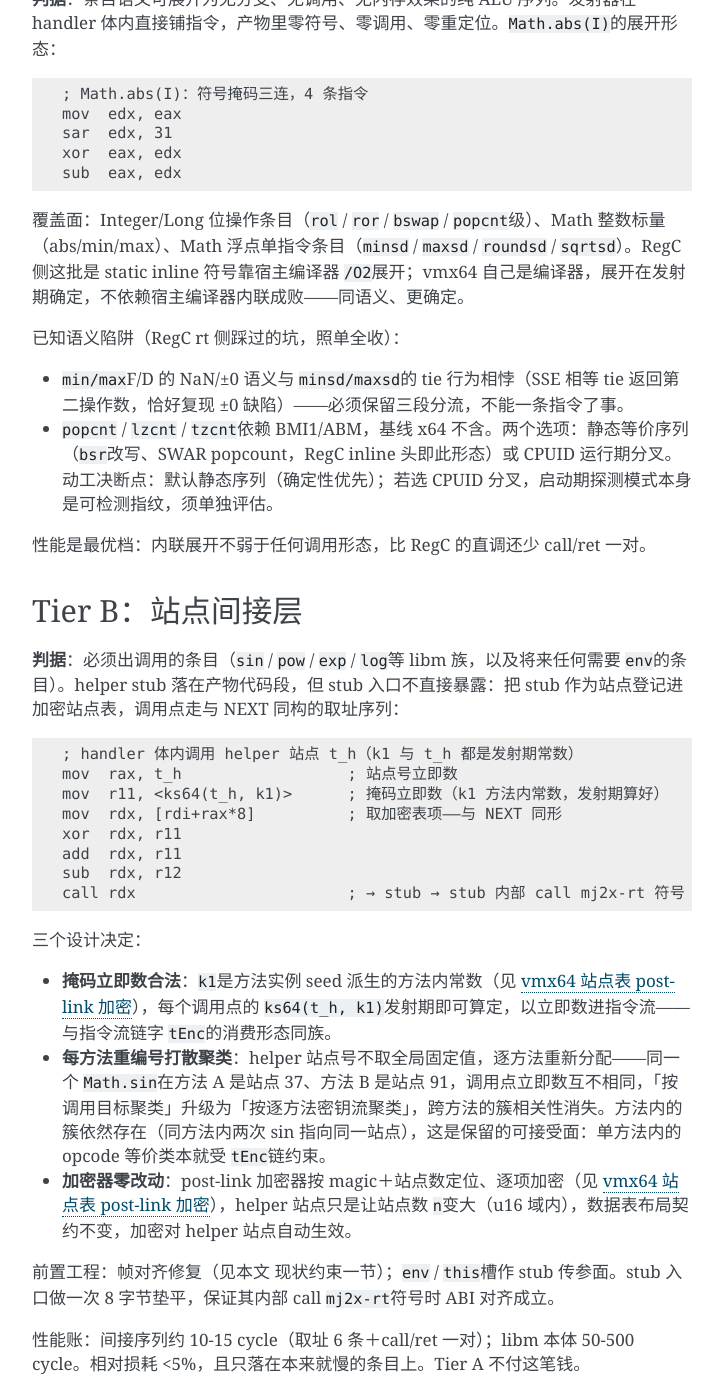
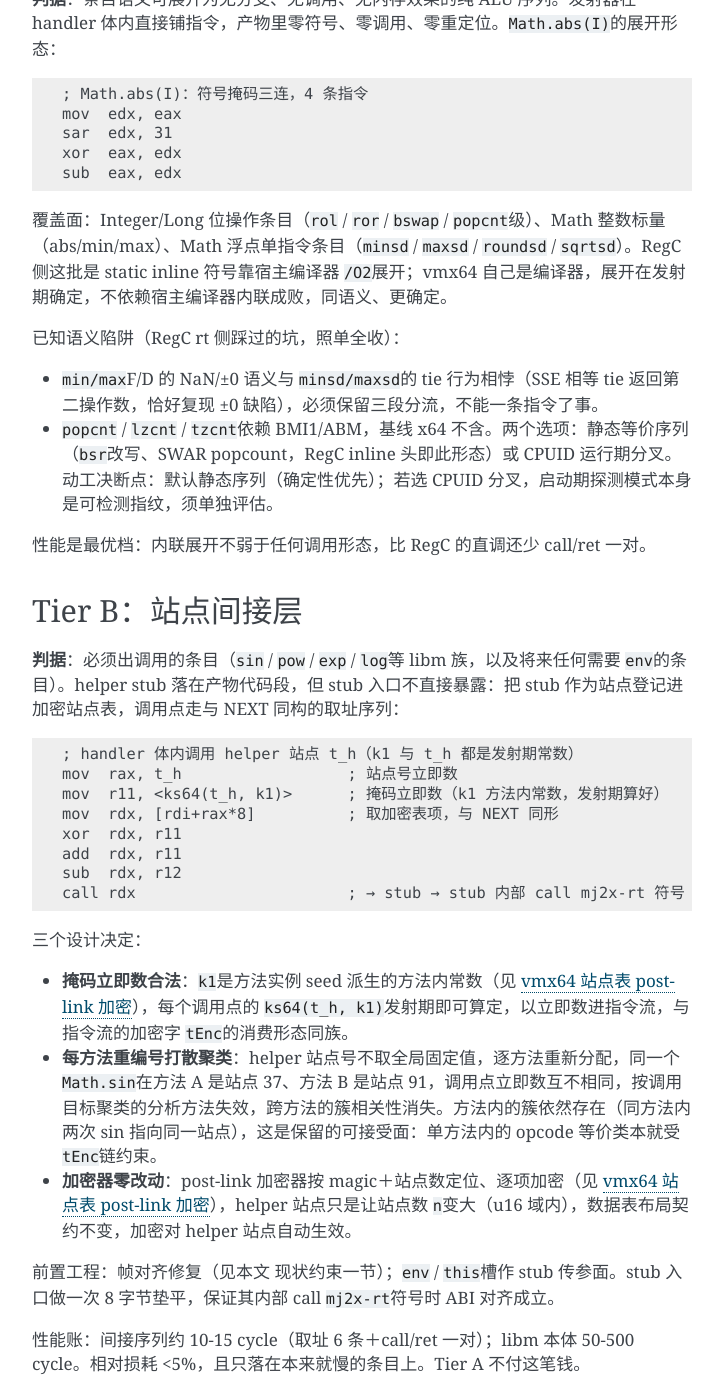
Before and after one commit to luiox/mj2x, a Sphinx documentation site: the page built from doc/techniques/vmx64-intrinsic-channel.rst, in a window 1280 px wide and 1400 px high, scrolled down 1709 px. Shown: the whole window, without its empty margins (388-1111 px from the left). Built offline with Sphinx 7.4.7, drawn with Linux system fonts in a browser that asks for light colours; some of the changed text lies outside the part shown.

Commit message:
docs: 清理 vmx64 intrinsic 通道篇残留的引号破折号与批次措辞
该篇是 techniques 子树清理清单的遗漏项，补同一套处理：去「」与破折号，对抗什么节名改防什么，链字改加密字，开关行的批次措辞改实现措辞。

```diff
--- a/doc/techniques/vmx64-intrinsic-channel.rst
+++ b/doc/techniques/vmx64-intrinsic-channel.rst
@@ -40,7 +40,7 @@ RegC 不在乎这两条，因为它的保护不在 opcode 层：方法入口本
 设计以这些现状事实为边界：
 
 - **handler 内无 call**\ ：Phase 1 的 23 op 全部纯寄存器算术，handler 体不产生任何调用指令；``env`` / ``this``\ 帧槽（``[rbp-0x40]`` / ``[rbp-0x48]``\ ）已为后续 C helper 预留，当前零消费方。
-- **帧不对齐**\ ：入口布局使 ``rsp mod 16 == 8``\ （发射器已有警告）。Win64 ABI 要求 call 点 ``rsp mod 16 == 0``\ ——Tier B 动工前必须修帧，这是既有欠账，不是本设计新增的成本。
+- **帧不对齐**\ ：入口布局使 ``rsp mod 16 == 8``\ （发射器已有警告）。Win64 ABI 要求 call 点 ``rsp mod 16 == 0``\ ，Tier B 动工前必须修帧，这是既有欠账，不是本设计新增的成本。
 - **注册表单源后端中立**\ ：``kEntries``\ 的对外投影（``RegCIntrinsicIdentity``\ ＋ ``builtinIntrinsicTable()``\ ）本就是后端中立设计，LLVM 已示范派生消费（``llvm_intrinsic_registry.cpp``\ ）。vmx64 派生同一投影，不读 ``llvmDirect``\ 位（那是 LLVM 侧的直调开关），按条目类别判层。
 - **vmx64 无 intrinsic 接线**\ ：``setUserIntrinsics``\ 在 vmx64 侧保持默认空实现，rt 挂载面（``embedded_rt.hpp``\ ）只随发 common 子集。Tier B 若接 ``mj2x-rt``\ 符号，扩挂载即可（该文件已预留注释位）。
 - **ExceptionCheck 表驱动**\ ：RegC 侧豁免与否由条目类别派生（``isPureRuntimeIntrinsic``\ ），不是逐条手写。vmx64 沿用表驱动语义：纯标量子集豁免，``precheck``\ 位透传，不另立规则。
@@ -58,11 +58,11 @@ Tier A：发射期内联层
    xor  eax, edx
    sub  eax, edx
 
-覆盖面：Integer/Long 位操作条目（``rol`` / ``ror`` / ``bswap`` / ``popcnt``\ 级）、Math 整数标量（abs/min/max）、Math 浮点单指令条目（``minsd`` / ``maxsd`` / ``roundsd`` / ``sqrtsd``\ ）。RegC 侧这批是 static inline 符号靠宿主编译器 ``/O2``\ 展开；vmx64 自己是编译器，展开在发射期确定，不依赖宿主编译器内联成败——同语义、更确定。
+覆盖面：Integer/Long 位操作条目（``rol`` / ``ror`` / ``bswap`` / ``popcnt``\ 级）、Math 整数标量（abs/min/max）、Math 浮点单指令条目（``minsd`` / ``maxsd`` / ``roundsd`` / ``sqrtsd``\ ）。RegC 侧这批是 static inline 符号靠宿主编译器 ``/O2``\ 展开；vmx64 自己是编译器，展开在发射期确定，不依赖宿主编译器内联成败，同语义、更确定。
 
 已知语义陷阱（RegC rt 侧踩过的坑，照单全收）：
 
-- ``min/max``\ F/D 的 NaN/±0 语义与 ``minsd/maxsd``\ 的 tie 行为相悖（SSE 相等 tie 返回第二操作数，恰好复现 ±0 缺陷）——必须保留三段分流，不能一条指令了事。
+- ``min/max``\ F/D 的 NaN/±0 语义与 ``minsd/maxsd``\ 的 tie 行为相悖（SSE 相等 tie 返回第二操作数，恰好复现 ±0 缺陷），必须保留三段分流，不能一条指令了事。
 - ``popcnt`` / ``lzcnt`` / ``tzcnt``\ 依赖 BMI1/ABM，基线 x64 不含。两个选项：静态等价序列（``bsr``\ 改写、SWAR popcount，RegC inline 头即此形态）或 CPUID 运行期分叉。动工决断点：默认静态序列（确定性优先）；若选 CPUID 分叉，启动期探测模式本身是可检测指纹，须单独评估。
 
 性能是最优档：内联展开不弱于任何调用形态，比 RegC 的直调还少 call/ret 一对。
@@ -77,7 +77,7 @@ Tier B：站点间接层
    ; handler 体内调用 helper 站点 t_h（k1 与 t_h 都是发射期常数）
    mov  rax, t_h                  ; 站点号立即数
    mov  r11, <ks64(t_h, k1)>      ; 掩码立即数（k1 方法内常数，发射期算好）
-   mov  rdx, [rdi+rax*8]          ; 取加密表项——与 NEXT 同形
+   mov  rdx, [rdi+rax*8]          ; 取加密表项，与 NEXT 同形
    xor  rdx, r11
    add  rdx, r11
    sub  rdx, r12
@@ -85,8 +85,8 @@ Tier B：站点间接层
 
 三个设计决定：
 
-- **掩码立即数合法**\ ：``k1``\ 是方法实例 seed 派生的方法内常数（见 :ref:`vm-site-table-encryption`\ ），每个调用点的 ``ks64(t_h, k1)``\ 发射期即可算定，以立即数进指令流——与指令流链字 ``tEnc``\ 的消费形态同族。
-- **每方法重编号打散聚类**\ ：helper 站点号不取全局固定值，逐方法重新分配——同一个 ``Math.sin``\ 在方法 A 是站点 37、方法 B 是站点 91，调用点立即数互不相同，「按调用目标聚类」升级为「按逐方法密钥流聚类」，跨方法的簇相关性消失。方法内的簇依然存在（同方法内两次 sin 指向同一站点），这是保留的可接受面：单方法内的 opcode 等价类本就受 ``tEnc``\ 链约束。
+- **掩码立即数合法**\ ：``k1``\ 是方法实例 seed 派生的方法内常数（见 :ref:`vm-site-table-encryption`\ ），每个调用点的 ``ks64(t_h, k1)``\ 发射期即可算定，以立即数进指令流，与指令流的加密字 ``tEnc``\ 的消费形态同族。
+- **每方法重编号打散聚类**\ ：helper 站点号不取全局固定值，逐方法重新分配，同一个 ``Math.sin``\ 在方法 A 是站点 37、方法 B 是站点 91，调用点立即数互不相同，按调用目标聚类的分析方法失效，跨方法的簇相关性消失。方法内的簇依然存在（同方法内两次 sin 指向同一站点），这是保留的可接受面：单方法内的 opcode 等价类本就受 ``tEnc``\ 链约束。
 - **加密器零改动**\ ：post-link 加密器按 magic＋站点数定位、逐项加密（见 :ref:`vm-site-table-encryption`\ ），helper 站点只是让站点数 ``n``\ 变大（u16 域内），数据表布局契约不变，加密对 helper 站点自动生效。
 
 前置工程：帧对齐修复（见本文 现状约束一节）；``env`` / ``this``\ 槽作 stub 传参面。stub 入口做一次 8 字节垫平，保证其内部 call ``mj2x-rt``\ 符号时 ABI 对齐成立。
@@ -120,9 +120,9 @@ Tier B：站点间接层
 与其他技术的关系
 ---------------------
 
-- :ref:`vm-site-table-encryption`\ ：站点表加密机制是 Tier B 的地基，加密器零改动复用；本文只新增「表里有 helper 站点」这一事实。
+- :ref:`vm-site-table-encryption`\ ：站点表加密机制是 Tier B 的地基，加密器零改动复用；本文只新增表里有 helper 站点这一事实。
 - :ref:`intrinsic-mapping`\ ：``kEntries``\ 注册表单源与识别门槛（语义等价＋逃逸边界＋runtime 符号三件套）；vmx64 派生消费同一投影。
-- :ref:`native-lib-encryption`\ ：叠加顺序不变——本通道在链接产物内，整库加密在其之后。
+- :ref:`native-lib-encryption`\ ：叠加顺序不变，本通道在链接产物内，整库加密在其之后。
 
 动工验收面
 ---------------
@@ -130,6 +130,6 @@ Tier B：站点间接层
 实现时的契约清单，逐条要测试钉住：
 
 - Tier B 取址序列与发射器的单源重放（NEXT 宏单源测试的同族扩展）。
-- 数据表布局契约测试不变——helper 站点只改 ``n``\ 不改布局。
+- 数据表布局契约测试不变，helper 站点只改 ``n``\ 不改布局。
 - 每条 Tier A 条目的语义 E2E：NaN/±0/MIN 边界逐条过（陷阱清单见 Tier A 一节）。
 - 每方法重编号判定：同一条目在两个方法里的站点号与调用点立即数不同。
```
Also changed, not shown: other parts of doc/techniques/vmx64-intrinsic-channel.rst (+7 -7 lines).
